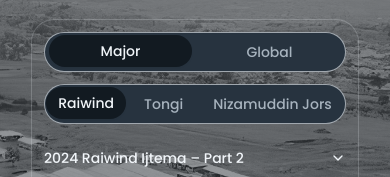
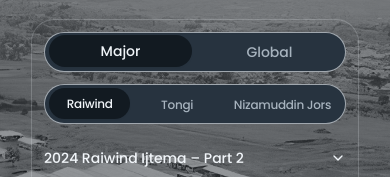
Before and after one commit to Simtechcds/ijtima-site, a React (Vite) app: page /international in a window 390 px wide. Shown: the part 153-330 px from the top of the page. Built offline with nearby package versions, Linux system fonts and the light colour scheme.

Commit message:
Fix: Adjust switch text size for mobile
Adjusted text size and switch size for Major and Global views to ensure text fits within the switch blocks on mobile devices.

```diff
--- a/src/pages/International.tsx
+++ b/src/pages/International.tsx
@@ -109,9 +109,9 @@ const International = () => {
 
                 <Tabs defaultValue="raiwind" className="w-full">
                     <TabsList aria-label="Major locations" className="segmented w-full">
-                      <TabsTrigger value="raiwind" className="seg flex-1">Raiwind</TabsTrigger>
-                      <TabsTrigger value="tongi" className="seg flex-1">Tongi</TabsTrigger>
-                      <TabsTrigger value="nizamuddin" className="seg flex-1">Nizamuddin Jors</TabsTrigger>
+                      <TabsTrigger value="raiwind" className="seg flex-1 text-xs sm:text-sm px-3 sm:px-4 py-2 leading-tight tracking-tight">Raiwind</TabsTrigger>
+                      <TabsTrigger value="tongi" className="seg flex-1 text-xs sm:text-sm px-3 sm:px-4 py-2 leading-tight tracking-tight">Tongi</TabsTrigger>
+                      <TabsTrigger value="nizamuddin" className="seg flex-1 text-xs sm:text-sm px-2.5 sm:px-4 py-2 leading-tight tracking-tight">Nizamuddin Jors</TabsTrigger>
                     </TabsList>
 
                   <TabsContent value="raiwind">
@@ -135,10 +135,10 @@ const International = () => {
 
                 <Tabs defaultValue="uk" className="w-full">
                     <TabsList aria-label="Global locations" className="segmented w-full">
-                      <TabsTrigger value="uk" className="seg flex-1">UK</TabsTrigger>
-                      <TabsTrigger value="canada" className="seg flex-1">Canada</TabsTrigger>
-                      <TabsTrigger value="other" className="seg flex-1">Other</TabsTrigger>
-                      <TabsTrigger value="india" className="seg flex-1">India</TabsTrigger>
+                      <TabsTrigger value="uk" className="seg flex-1 text-xs sm:text-sm px-3 sm:px-4 py-2 leading-tight tracking-tight">UK</TabsTrigger>
+                      <TabsTrigger value="canada" className="seg flex-1 text-xs sm:text-sm px-3 sm:px-4 py-2 leading-tight tracking-tight">Canada</TabsTrigger>
+                      <TabsTrigger value="other" className="seg flex-1 text-xs sm:text-sm px-3 sm:px-4 py-2 leading-tight tracking-tight">Other</TabsTrigger>
+                      <TabsTrigger value="india" className="seg flex-1 text-xs sm:text-sm px-3 sm:px-4 py-2 leading-tight tracking-tight">India</TabsTrigger>
                     </TabsList>
 
                   <TabsContent value="uk">
```
